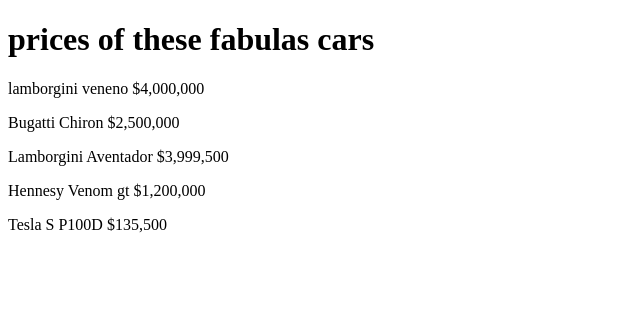
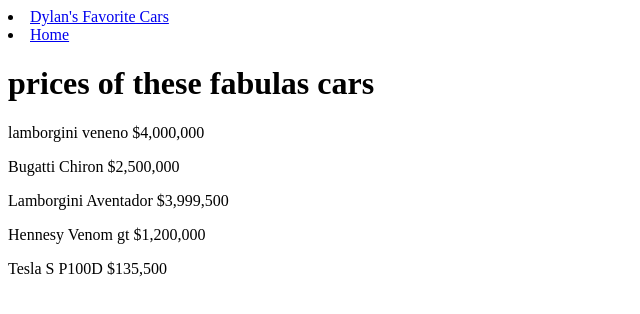
Before and after one commit to 101steelersfan/testapp, a plain HTML site: page price.html in a window 1280 px wide. Shown: the whole page, without its empty margins (0-640 px from the left). Drawn offline with Linux system fonts and the light colour scheme.

Commit message:
Made link to price.html

```diff
--- a/price.html
+++ b/price.html
@@ -4,6 +4,8 @@
         <title> </title>
     </head>
     <body>
+    <li><a href="top-10-cars.html">Dylan's Favorite Cars</a></li>
+    <li><a href="index.html">Home</a></li>
     <h1>prices of these fabulas cars</h1>
     <p>lamborgini veneno $4,000,000</p>
     <p>Bugatti Chiron $2,500,000</p>
```
